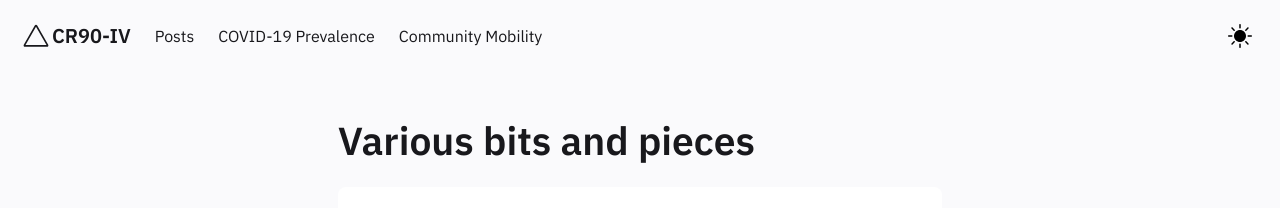
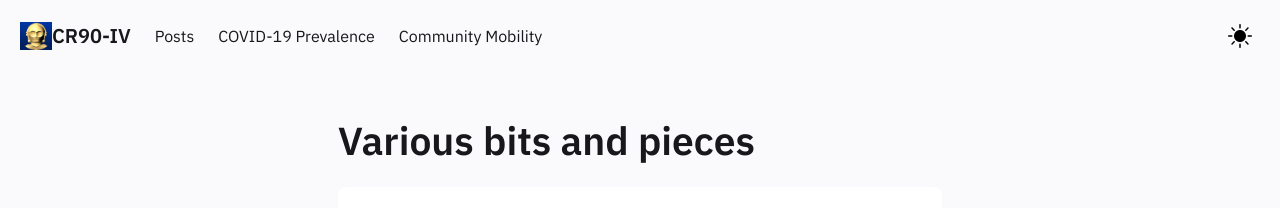
Before and after one commit to CR90-IV/CR90-IV.github.io, a Jekyll site: the page built from pages/index.md, in a window 1280 px wide. Shown: the top 208 px of the page. Built offline with Jekyll 4.4.1, drawn with Linux system fonts in a browser that asks for light colours.

Commit message:
insert C3P0.png image into header

```diff
--- a/_includes/Header.html
+++ b/_includes/Header.html
@@ -32,9 +32,7 @@
 <nav class="navbar is-transparent" role="navigation" aria-label="main navigation">
     <div class="navbar-brand">
       <a class="navbar-item" href="../index.html">
-        <svg width="32" height="32" viewBox="0 0 80 80" fill="none" xmlns="http://www.w3.org/2000/svg">
-          <path fill-rule="evenodd" clip-rule="evenodd" d="M36.9477 13.7742C38.3043 11.4086 41.6957 11.4086 43.0523 13.7742L70.5226 61.6774C71.8791 64.043 70.1834 67 67.4703 67H12.5297C9.81658 67 8.12089 64.043 9.47744 61.6774L36.9477 13.7742ZM40 16.9677L13.7506 62.7419H66.2494L40 16.9677Z" fill="var(--text-main)"/>
-        </svg>
+        <img width="32" height="32" src="/assets/img/C3P0.png">
         <h4>CR90-IV</h4>
       </a>
       <div class="navbar-item navbar-dark-mode__mobile is-hidden-tablet" onclick="modeSwitcher()">
```
